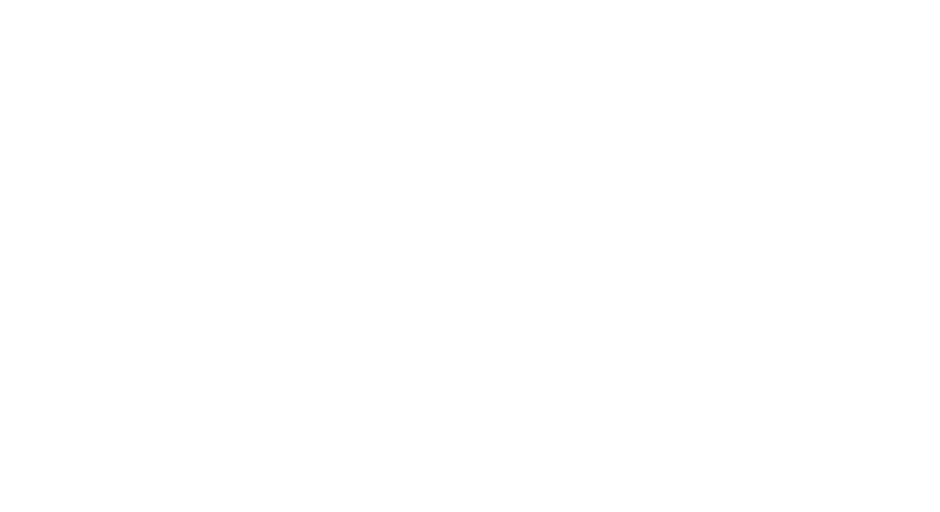
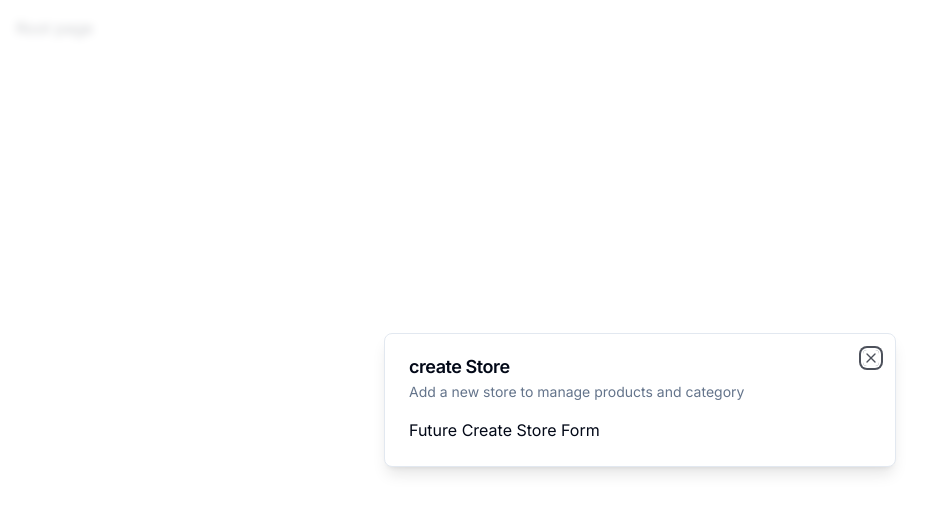
Before and after one commit to Mansi-22/E-com, a Next.js app in the folder ecommerce-admin/: page / in a window 1280 px wide. Shown: the top 512 px of the page, without its empty margins (0-940 px from the left). Built offline with nearby package versions, Linux system fonts and the light colour scheme.

Commit message:
Modal Component
It will always pop up for user to fill the form to select the store.

```diff
--- a/ecommerce-admin/app/(root)/page.tsx
+++ b/ecommerce-admin/app/(root)/page.tsx
@@ -1,12 +1,26 @@
-import { UserButton } from "@clerk/nextjs";
-
+"use client";
+import { Modal } from "@/components/ui/modal";
+import { useStoreModal } from "@/hooks/use-store-modal";
+import { useEffect } from "react";
 
 const SetupPage = () => {
+    const onOpen = useStoreModal((state) => state.onOpen);
+    const isOpen = useStoreModal((state) => state.isOpen);
+
+    useEffect(()=>{
+      if(!isOpen){
+        onOpen();
+      }
+    }, [ isOpen, onOpen]);
+
     return (
       <div className="p-4">
-        <UserButton afterSignOutUrl="/"/>
+        {/* <Modal title="Test" description="Test desc" isOpen onClose={()=>{}}>
+        Children
+        </Modal>   */}
+        Root page
       </div>
-    )
+    );
 }
 
 export default SetupPage;
--- a/ecommerce-admin/app/layout.tsx
+++ b/ecommerce-admin/app/layout.tsx
@@ -2,6 +2,7 @@
 import { Inter } from 'next/font/google'
 import './globals.css'
 import { ClerkProvider } from '@clerk/nextjs'
+import { ModalProvider } from '@/providers/modal-provider'
 
 const inter = Inter({ subsets: ['latin'] })
 
@@ -18,7 +19,9 @@
   return (
     <ClerkProvider>
       <html lang="en">
-        <body className={inter.className}>{children}</body>
+        <body className={inter.className}>
+          <ModalProvider/>
+          {children}</body>
       </html>
     </ClerkProvider>
   )
--- /dev/null
+++ b/ecommerce-admin/components/modals/store-modal.tsx
@@ -0,0 +1,17 @@
+"use client";
+import {useStoreModal} from "@/hooks/use-store-modal"
+import { Modal } from "@/components/ui/modal"
+
+export const StoreModal =() =>{
+    const storeModal = useStoreModal();
+
+    return(
+    <Modal
+        title = "create Store"
+        description="Add a new store to manage products and category"
+        isOpen={storeModal.isOpen}
+        onClose={storeModal.onClose}>
+        Future Create Store Form
+    </Modal>
+    );
+};
--- /dev/null
+++ b/ecommerce-admin/components/ui/dialog.tsx
@@ -0,0 +1,122 @@
+"use client"
+
+import * as React from "react"
+import * as DialogPrimitive from "@radix-ui/react-dialog"
+import { X } from "lucide-react"
+
+import { cn } from "@/lib/utils"
+
+const Dialog = DialogPrimitive.Root
+
+const DialogTrigger = DialogPrimitive.Trigger
+
+const DialogPortal = DialogPrimitive.Portal
+
+const DialogClose = DialogPrimitive.Close
+
+const DialogOverlay = React.forwardRef<
+  React.ElementRef<typeof DialogPrimitive.Overlay>,
+  React.ComponentPropsWithoutRef<typeof DialogPrimitive.Overlay>
+>(({ className, ...props }, ref) => (
+  <DialogPrimitive.Overlay
+    ref={ref}
+    className={cn(
+      "fixed inset-0 z-50 bg-background/80 backdrop-blur-sm data-[state=open]:animate-in data-[state=closed]:animate-out data-[state=closed]:fade-out-0 data-[state=open]:fade-in-0",
+      className
+    )}
+    {...props}
+  />
+))
+DialogOverlay.displayName = DialogPrimitive.Overlay.displayName
+
+const DialogContent = React.forwardRef<
+  React.ElementRef<typeof DialogPrimitive.Content>,
+  React.ComponentPropsWithoutRef<typeof DialogPrimitive.Content>
+>(({ className, children, ...props }, ref) => (
+  <DialogPortal>
+    <DialogOverlay />
+    <DialogPrimitive.Content
+      ref={ref}
+      className={cn(
+        "fixed left-[50%] top-[50%] z-50 grid w-full max-w-lg translate-x-[-50%] translate-y-[-50%] gap-4 border bg-background p-6 shadow-lg duration-200 data-[state=open]:animate-in data-[state=closed]:animate-out data-[state=closed]:fade-out-0 data-[state=open]:fade-in-0 data-[state=closed]:zoom-out-95 data-[state=open]:zoom-in-95 data-[state=closed]:slide-out-to-left-1/2 data-[state=closed]:slide-out-to-top-[48%] data-[state=open]:slide-in-from-left-1/2 data-[state=open]:slide-in-from-top-[48%] sm:rounded-lg md:w-full",
+        className
+      )}
+      {...props}
+    >
+      {children}
+      <DialogPrimitive.Close className="absolute right-4 top-4 rounded-sm opacity-70 ring-offset-background transition-opacity hover:opacity-100 focus:outline-none focus:ring-2 focus:ring-ring focus:ring-offset-2 disabled:pointer-events-none data-[state=open]:bg-accent data-[state=open]:text-muted-foreground">
+        <X className="h-4 w-4" />
+        <span className="sr-only">Close</span>
+      </DialogPrimitive.Close>
+    </DialogPrimitive.Content>
+  </DialogPortal>
+))
+DialogContent.displayName = DialogPrimitive.Content.displayName
+
+const DialogHeader = ({
+  className,
+  ...props
+}: React.HTMLAttributes<HTMLDivElement>) => (
+  <div
+    className={cn(
+      "flex flex-col space-y-1.5 text-center sm:text-left",
+      className
+    )}
+    {...props}
+  />
+)
+DialogHeader.displayName = "DialogHeader"
+
+const DialogFooter = ({
+  className,
+  ...props
+}: React.HTMLAttributes<HTMLDivElement>) => (
+  <div
+    className={cn(
+      "flex flex-col-reverse sm:flex-row sm:justify-end sm:space-x-2",
+      className
+    )}
+    {...props}
+  />
+)
+DialogFooter.displayName = "DialogFooter"
+
+const DialogTitle = React.forwardRef<
+  React.ElementRef<typeof DialogPrimitive.Title>,
+  React.ComponentPropsWithoutRef<typeof DialogPrimitive.Title>
+>(({ className, ...props }, ref) => (
+  <DialogPrimitive.Title
+    ref={ref}
+    className={cn(
+      "text-lg font-semibold leading-none tracking-tight",
+      className
+    )}
+    {...props}
+  />
+))
+DialogTitle.displayName = DialogPrimitive.Title.displayName
+
+const DialogDescription = React.forwardRef<
+  React.ElementRef<typeof DialogPrimitive.Description>,
+  React.ComponentPropsWithoutRef<typeof DialogPrimitive.Description>
+>(({ className, ...props }, ref) => (
+  <DialogPrimitive.Description
+    ref={ref}
+    className={cn("text-sm text-muted-foreground", className)}
+    {...props}
+  />
+))
+DialogDescription.displayName = DialogPrimitive.Description.displayName
+
+export {
+  Dialog,
+  DialogPortal,
+  DialogOverlay,
+  DialogClose,
+  DialogTrigger,
+  DialogContent,
+  DialogHeader,
+  DialogFooter,
+  DialogTitle,
+  DialogDescription,
+}
--- /dev/null
+++ b/ecommerce-admin/components/ui/modal.tsx
@@ -0,0 +1,47 @@
+"use client";
+import {
+    Dialog,
+    DialogContent,
+    DialogDescription,
+    DialogHeader,
+    DialogTitle,
+  } from "@/components/ui/dialog"
+
+
+  interface ModalProps{
+    title:string;
+    description: string;
+    isOpen: boolean;
+    onClose : () => void;
+    children?: React.ReactNode;
+  };
+
+  export const Modal: React.FC<ModalProps>= ({
+    title,
+    description,
+    isOpen,
+    onClose,
+    children
+  }) => {
+    const onChange = (open:boolean) => {
+        if(!open){
+            onClose();
+        }
+    };
+    return(
+        <Dialog open={isOpen} onOpenChange={onChange}>
+        <DialogContent>
+          <DialogHeader>
+            <DialogTitle>{title}</DialogTitle>
+            <DialogDescription>
+                {description}
+            </DialogDescription>
+          </DialogHeader>
+            <div>
+                {children}
+            </div>
+        </DialogContent>
+      </Dialog>
+
+    );
+  }
--- /dev/null
+++ b/ecommerce-admin/hooks/use-store-modal.tsx
@@ -0,0 +1,13 @@
+import { create } from "zustand";
+
+interface useStoreModalStore{
+    isOpen: boolean;
+    onOpen: () => void;
+    onClose: ()=> void;
+};
+
+export const useStoreModal = create<useStoreModalStore>((set) => ({
+    isOpen: false,
+    onOpen: () => set({ isOpen : true}),
+    onClose:() => set({ isOpen : false}),
+}));
--- a/ecommerce-admin/package.json
+++ b/ecommerce-admin/package.json
@@ -10,6 +10,7 @@
   },
   "dependencies": {
     "@clerk/nextjs": "^4.25.6",
+    "@radix-ui/react-dialog": "^1.0.5",
     "@radix-ui/react-slot": "^1.0.2",
     "class-variance-authority": "^0.7.0",
     "clsx": "^2.0.0",
@@ -18,7 +19,8 @@
     "react": "^18",
     "react-dom": "^18",
     "tailwind-merge": "^1.14.0",
-    "tailwindcss-animate": "^1.0.7"
+    "tailwindcss-animate": "^1.0.7",
+    "zustand": "^4.4.4"
   },
   "devDependencies": {
     "@types/node": "^20",
--- /dev/null
+++ b/ecommerce-admin/providers/modal-provider.tsx
@@ -0,0 +1,20 @@
+"use client";
+import { StoreModal } from "@/components/modals/store-modal";
+import { useEffect,useState } from "react";
+
+export const ModalProvider=() => {
+    const [isMounted, setIsMounted] = useState(false);
+    useEffect(() => {
+        setIsMounted(true);
+    }, []);
+
+    if(!isMounted){
+        return null;
+    }
+
+    return(
+        <>
+        <StoreModal/>
+        </>
+    );
+};
```
Also changed, not shown: 1 other file (tests, documents, lock files or other folders).
